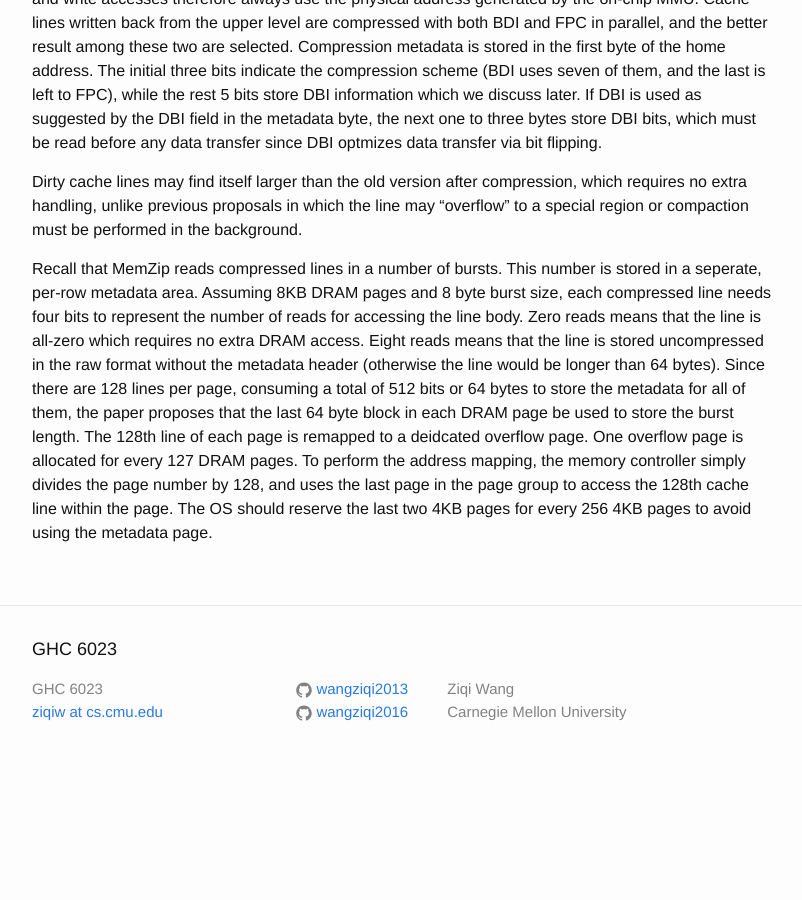
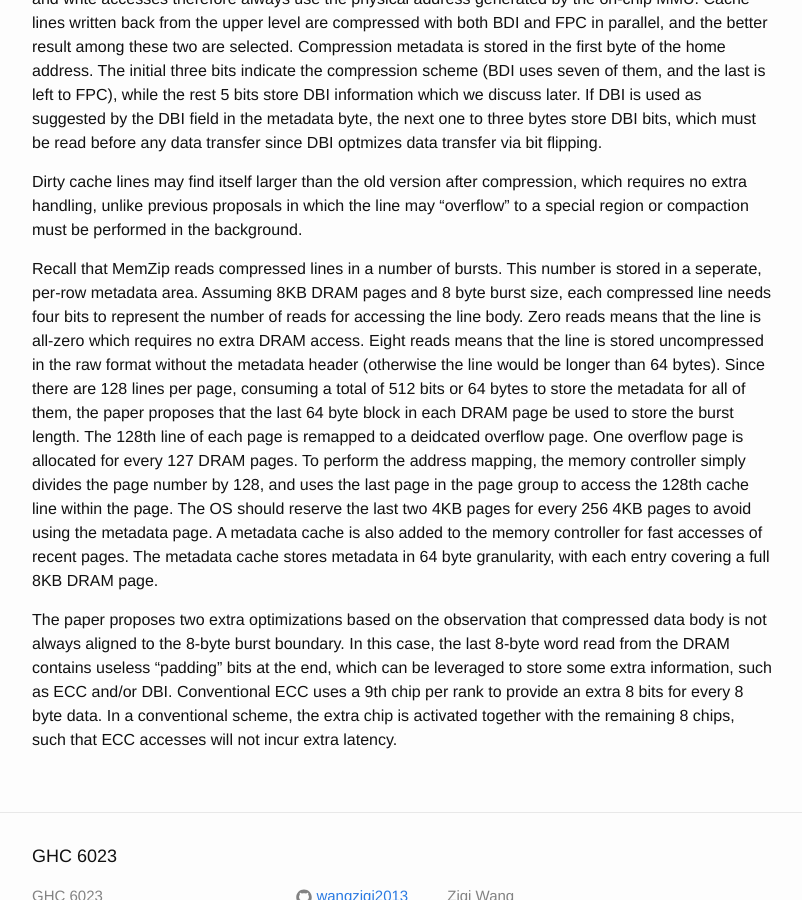
Before and after one commit to wangziqi2013/wangziqi2013.github.io, a Jekyll site: the page built from _posts/2020-07-18-memzip.markdown, in a window 1280 px wide and 900 px high, scrolled down 2152 px. Shown: the whole window, without its empty margins (238-1040 px from the left). Built offline with Jekyll 4.4.1, drawn with Linux system fonts in a browser that asks for light colours; before the commit the page ends 2935 px from its top, so only the background shows below that.

Commit message:
Adding ECC

```diff
--- a/_posts/2020-07-18-memzip.markdown
+++ b/_posts/2020-07-18-memzip.markdown
@@ -98,3 +98,11 @@ The 128th line of each page is remapped to a deidcated overflow page. One overfl
 pages. To perform the address mapping, the memory controller simply divides the page number by 128, and uses the last
 page in the page group to access the 128th cache line within the page.
 The OS should reserve the last two 4KB pages for every 256 4KB pages to avoid using the metadata page.
+A metadata cache is also added to the memory controller for fast accesses of recent pages. The metadata cache stores
+metadata in 64 byte granularity, with each entry covering a full 8KB DRAM page.
+
+The paper proposes two extra optimizations based on the observation that compressed data body is not always
+aligned to the 8-byte burst boundary. In this case, the last 8-byte word read from the DRAM contains useless "padding"
+bits at the end, which can be leveraged to store some extra information, such as ECC and/or DBI. Conventional ECC uses
+a 9th chip per rank to provide an extra 8 bits for every 8 byte data. In a conventional scheme, the extra chip is activated
+together with the remaining 8 chips, such that ECC accesses will not incur extra latency.
```
